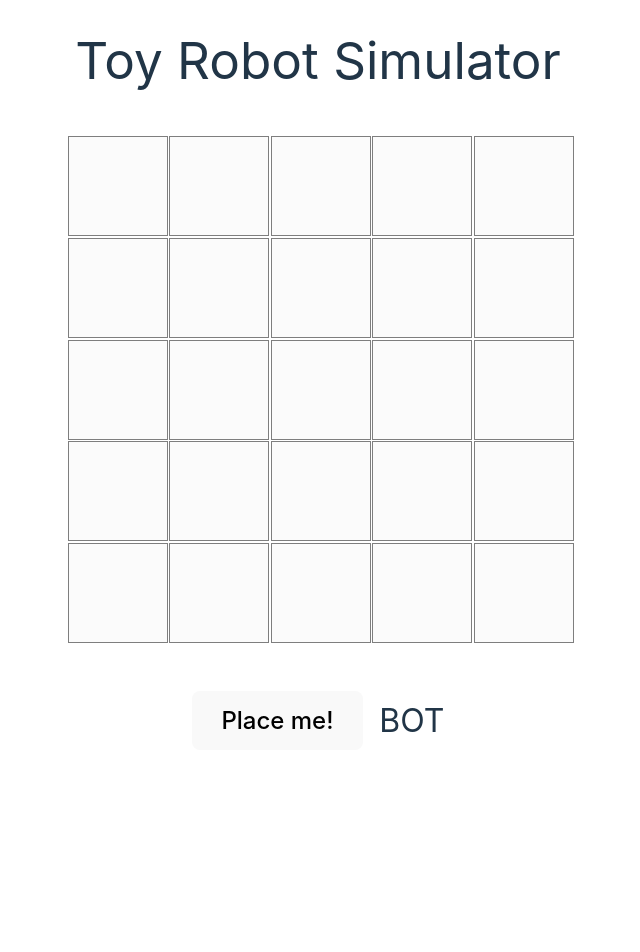
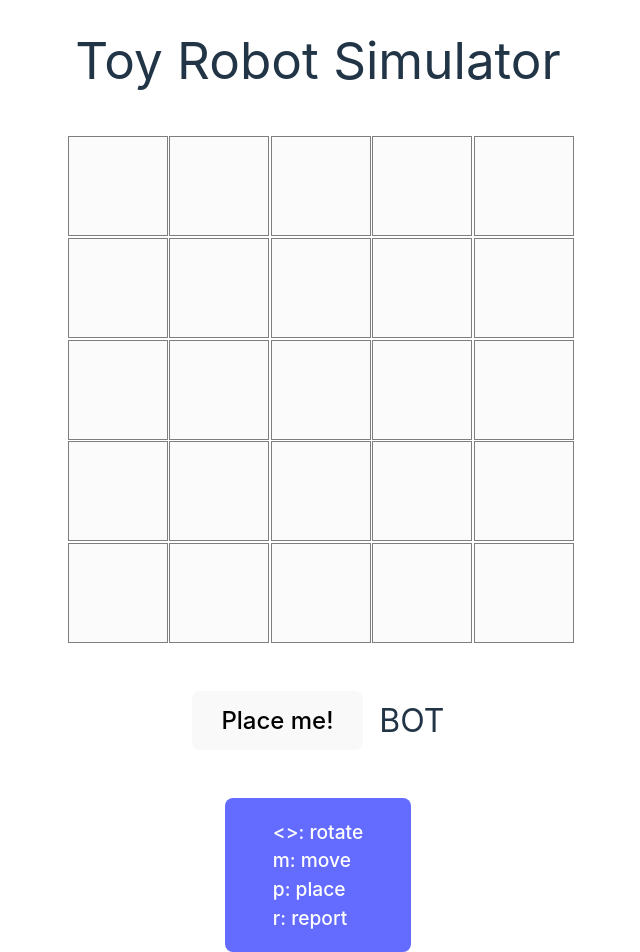
Before and after one commit to sezgi/toy-robot, a React (Vite) app: page / in a window 1280 px wide. Shown: the top 952 px of the page, without its empty margins (322-962 px from the left). Before the commit the page ends 878 px from the top, so only its background shows below. Built offline with nearby package versions, Linux system fonts and the light colour scheme.

Commit message:
keyboard shortcuts and key

```diff
--- a/src/App.css
+++ b/src/App.css
@@ -48,6 +48,20 @@
   gap: 1rem;
 }
 
-.report {
-  height: 3rem;
+.key {
+  font-size: 1.2rem;
+  font-weight: 500;
+  color: white;
+  text-align: left;
+  display: flex;
+  justify-content: center;
+  background-color: #646cff;
+  border-radius: 8px;
+  margin: 0 auto;
+  padding: 0 3rem;
 }
+
+.key ul {
+  list-style-type: none;
+  padding: 0;
+}
--- a/src/App.tsx
+++ b/src/App.tsx
@@ -2,7 +2,7 @@
  * Toy Robot Simulator
  */
 
-import { useState } from "react";
+import { useEffect, useState } from "react";
 import Robot from "./components/Robot";
 import Board from "./components/Board";
 import "./App.css";
@@ -25,6 +25,34 @@ export default function App() {
   const [doAnimate, setDoAnimate] = useState(false);
   const [showReport, setShowReport] = useState(false);
   const dirIndex = DIRECTIONS.indexOf(direction);
+
+  useEffect(() => {
+    const handleKeyUp = (event: KeyboardEvent) => {
+      if (isRobotPlaced) {
+        switch (event.key) {
+          case "ArrowLeft":
+            handleRotate(true);
+            break;
+          case "ArrowRight":
+            handleRotate();
+            break;
+          case "m":
+            handleMove();
+            break;
+          case "r":
+            setShowReport(true);
+            break;
+          default:
+            break;
+        }
+      } else if (event.key === "p") {
+        setIsRobotPlaced(true);
+      }
+    };
+
+    document.addEventListener("keyup", handleKeyUp);
+    return () => document.removeEventListener("keyup", handleKeyUp);
+  }, [isRobotPlaced, direction, position]);
 
   const handlePlace = (row: number, col: number) => {
     if (isRobotPlaced) {
@@ -83,14 +111,20 @@ export default function App() {
           </div>
         )}
       </div>
-      <p className="report">
-        {showReport ? (
-          <>
-            {ROWS - position.row}, {position.col - 1},{" "}
-            {DIRECTION_MAP[direction]}
-          </>
-        ) : null}
-      </p>
+      {showReport && (
+        <p>
+          {position.col - 1}, {ROWS - position.row}, {DIRECTION_MAP[direction]}
+        </p>
+      )}
+
+      <div className="key">
+        <ul>
+          <li>&lt;&gt;: rotate</li>
+          <li>m: move</li>
+          <li>p: place</li>
+          <li>r: report</li>
+        </ul>
+      </div>
     </div>
   );
 }
```
